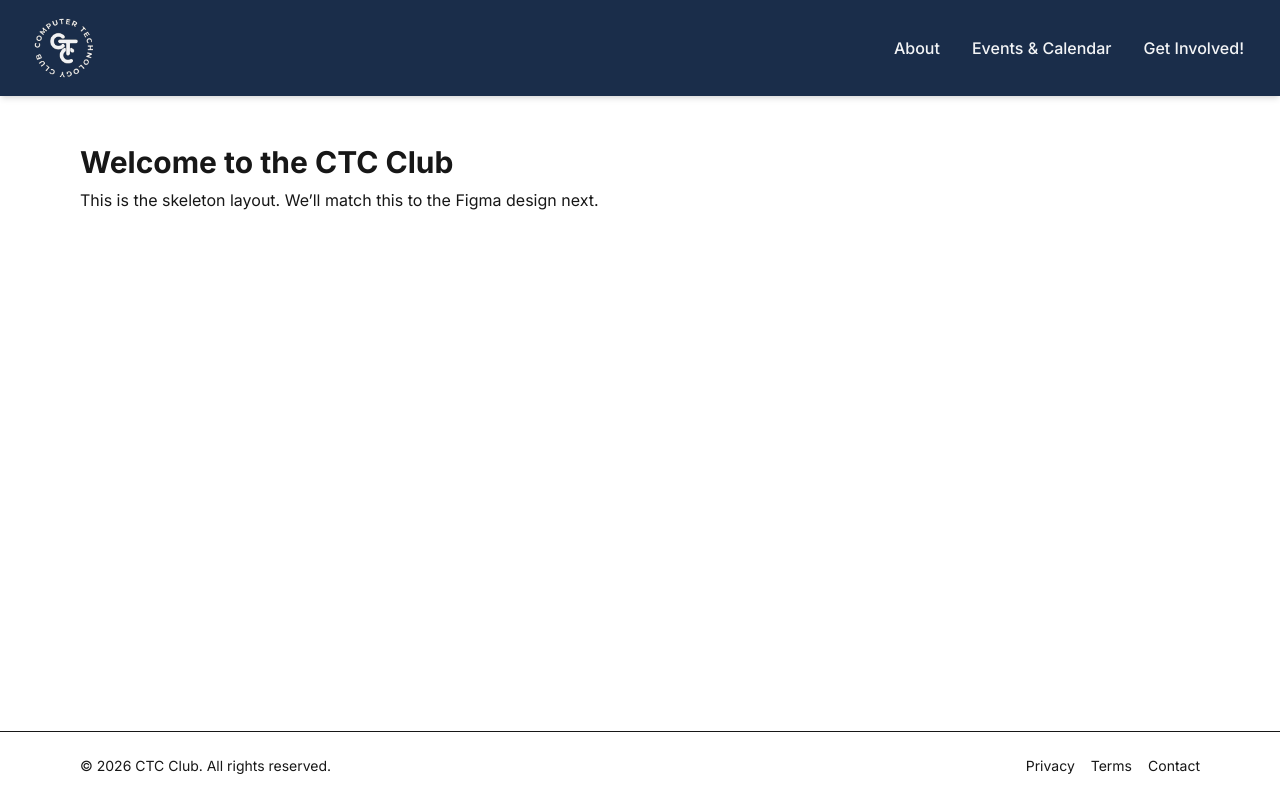
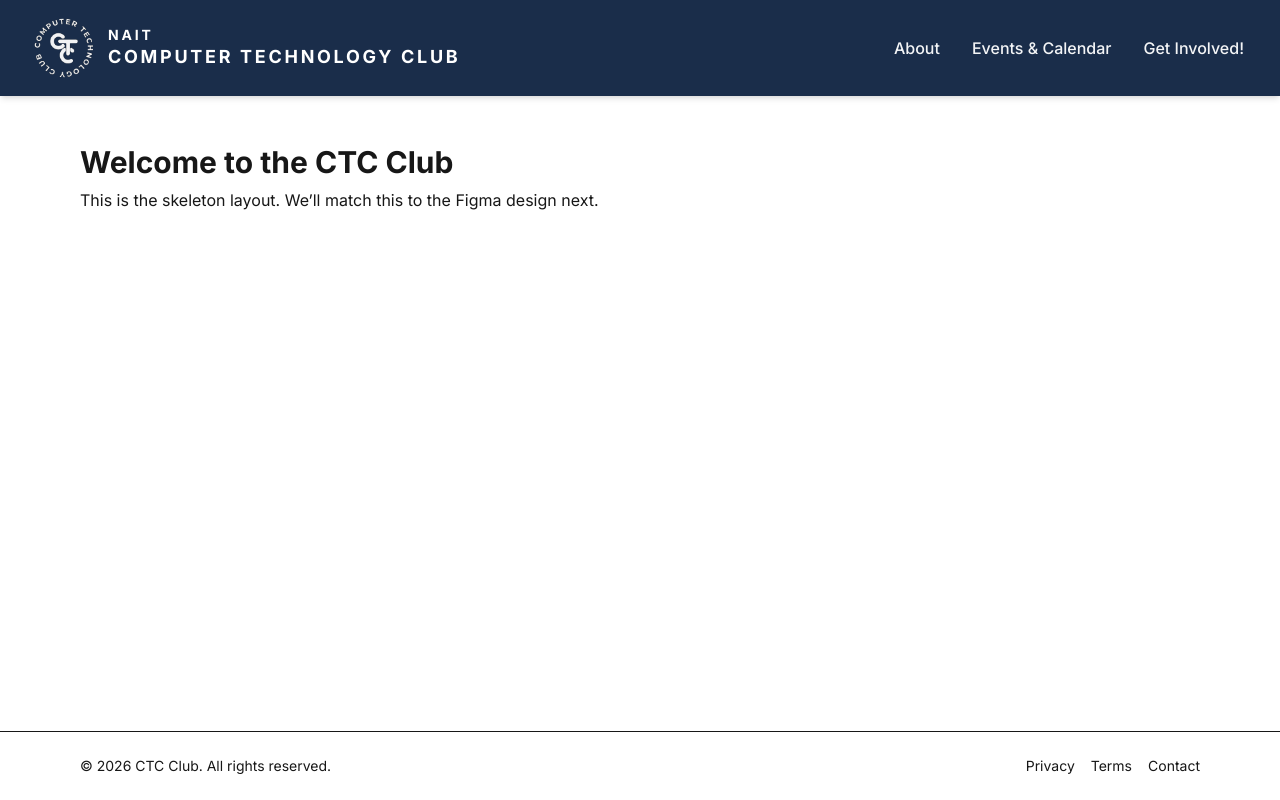
Before and after one commit to TheWeeknder/New-Computer-Technology-Club-Website, a Next.js app: page / in a window 1280 px wide. Built offline with nearby package versions, Linux system fonts and the light colour scheme.

Commit message:
updated navbar

```diff
--- a/src/components/Navbar.tsx
+++ b/src/components/Navbar.tsx
@@ -80,17 +80,26 @@ export default function Navbar({ activeHref }: NavbarProps) {
         <Link
           href="/"
           onClick={closeMenu}
-          className="relative block h-12 w-40 shrink-0 rounded-sm focus:outline-none focus-visible:ring-2 focus-visible:ring-white focus-visible:ring-offset-2 focus-visible:ring-offset-[#1a2d4a] sm:h-14 sm:w-48 lg:h-16 lg:w-56"
+          className="flex min-w-0 shrink-0 items-center gap-3 rounded-sm focus:outline-none focus-visible:ring-2 focus-visible:ring-white focus-visible:ring-offset-2 focus-visible:ring-offset-[#1a2d4a]"
           aria-label="NAIT Computer Technology Club home"
         >
           <Image
             src="/club_logo_transparent.png"
             alt="NAIT Computer Technology Club logo"
-            fill
+            width={64}
+            height={64}
             priority
-            sizes="(max-width: 639px) 160px, (max-width: 1023px) 192px, 224px"
-            className="object-contain object-left"
+            sizes="64px"
+            className="h-12 w-12 shrink-0 object-contain sm:h-14 sm:w-14 lg:h-16 lg:w-16"
           />
+          <span className="hidden min-w-0 flex-col sm:flex">
+            <span className="text-xs font-bold leading-none tracking-[0.2em] sm:text-sm">
+              NAIT
+            </span>
+            <span className="mt-1 whitespace-nowrap text-sm font-bold leading-tight tracking-[0.15em] sm:text-base lg:text-lg">
+              COMPUTER TECHNOLOGY CLUB
+            </span>
+          </span>
         </Link>
 
         <div className="hidden items-center lg:flex lg:w-4/5 lg:justify-end">
```
